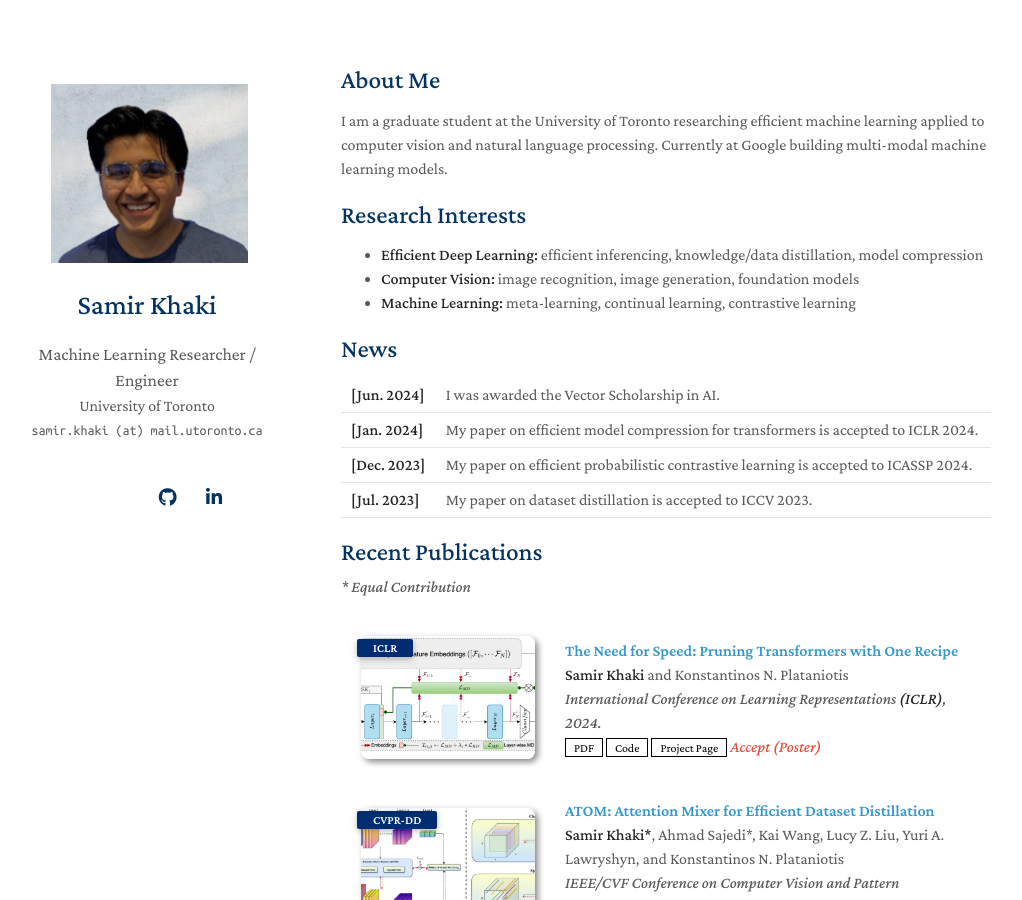
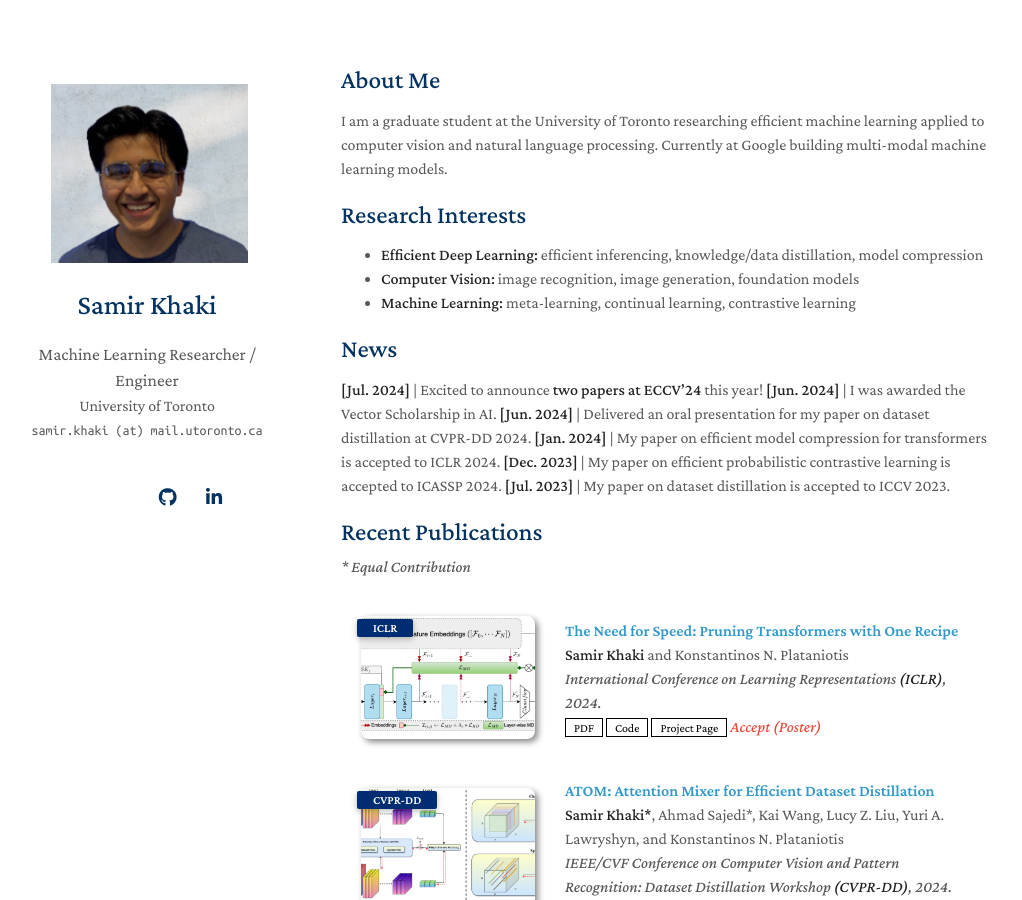
Before and after one commit to lizekai-richard/lizekai-richard.github.io, a Jekyll site: the page built from index.md, in a window 1280 px wide and 900 px high. Shown: the whole window, without its empty margins (129-1151 px from the left). Built offline with Jekyll 4.4.1, drawn with Linux system fonts in a browser that asks for light colours; nearby versions of some CDN libraries; a style sheet for code colours, icons or effects is not loaded; our own code applies the rules of GitHub Pages for plain Markdown files.

```diff
--- a/index.md
+++ b/index.md
@@ -12,8 +12,9 @@
 - **Machine Learning:** meta-learning, continual learning, contrastive learning
 
 ## News
-
+**[Jul. 2024]** | Excited to announce **two papers at ECCV'24** this year!
 **[Jun. 2024]** | I was awarded the Vector Scholarship in AI.
+**[Jun. 2024]** | Delivered an oral presentation for my paper on dataset distillation at CVPR-DD 2024.
 **[Jan. 2024]** | My paper on efficient model compression for transformers is accepted to ICLR 2024.
 **[Dec. 2023]** | My paper on efficient probabilistic contrastive learning is accepted to ICASSP 2024.
 **[Jul. 2023]** | My paper on dataset distillation is accepted to ICCV 2023.
```
